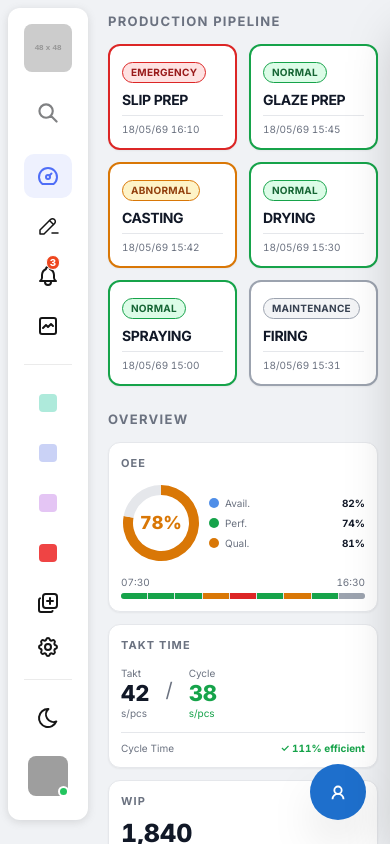
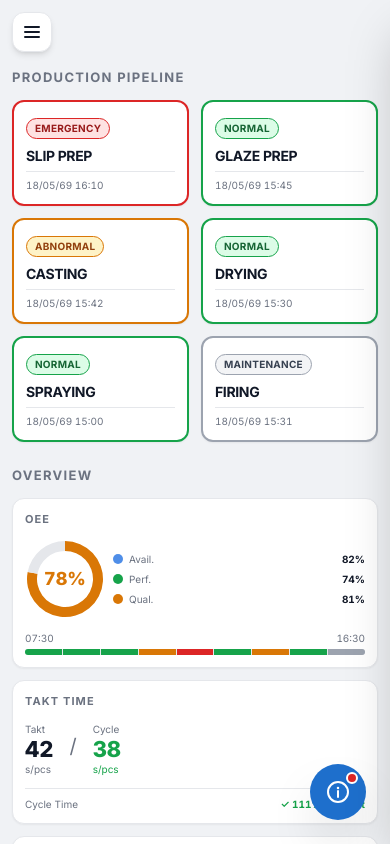
Before and after one commit to Ksryp/one-pd, a React (Vite) app: page / in a window 390 px wide. Built offline with nearby package versions, Linux system fonts and the light colour scheme; grey boxes are pictures that could not be loaded.

Commit message:
Update Side Bar Phone

```diff
--- a/src/components/layout/AppLayout.jsx
+++ b/src/components/layout/AppLayout.jsx
@@ -1,3 +1,4 @@
+import { useState, useEffect } from 'react'
 import { Outlet } from 'react-router-dom'
 import Sidebar from './Sidebar'
 import RightPanel from './RightPanel'
@@ -7,23 +8,73 @@ import { useDashboard } from '../../context/DashboardContext'
 export default function AppLayout() {
   const { theme, toggleTheme } = useDashboard()
   const isDark = theme === 'dark'
+  const [mobileSidebarOpen, setMobileSidebarOpen] = useState(false)
+
+  // ปิด sidebar เมื่อหน้าจอขยายออกไป desktop
+  useEffect(() => {
+    const mq = window.matchMedia('(min-width: 768px)')
+    const handler = (e) => { if (e.matches) setMobileSidebarOpen(false) }
+    mq.addEventListener('change', handler)
+    return () => mq.removeEventListener('change', handler)
+  }, [])
+
+  // ล็อค body scroll เมื่อ mobile drawer เปิด
+  useEffect(() => {
+    document.body.style.overflow = mobileSidebarOpen ? 'hidden' : ''
+    return () => { document.body.style.overflow = '' }
+  }, [mobileSidebarOpen])
 
   return (
     <div
       className={`flex h-screen overflow-hidden bg-[var(--bg-page)] ${isDark ? 'dark' : ''}`}
       style={{ fontFamily: "'Inter', sans-serif" }}
     >
-      {/* Sidebar */}
-      <div className="flex-shrink-0 p-2 h-full relative z-50">
+      {/* ── Hamburger button — mobile only ── */}
+      <button
+        className="md:hidden fixed top-3 left-3 z-[60] flex items-center justify-center w-10 h-10 rounded-xl bg-[var(--bg-card)] shadow-md border border-[var(--border)] text-[var(--text-primary)] transition-all duration-200 hover:border-[var(--accent)] hover:shadow-lg"
+        onClick={() => setMobileSidebarOpen(true)}
+        aria-label="Open navigation menu"
+      >
+        <svg width="18" height="18" viewBox="0 0 18 18" fill="none" stroke="currentColor" strokeWidth="2" strokeLinecap="round">
+          <path d="M2 4h14M2 9h14M2 14h14" />
+        </svg>
+      </button>
+
+      {/* ── Backdrop — mobile only ── */}
+      <div
+        className={`md:hidden fixed inset-0 z-[55] bg-black/50 backdrop-blur-sm transition-opacity duration-300 ${
+          mobileSidebarOpen ? 'opacity-100 pointer-events-auto' : 'opacity-0 pointer-events-none'
+        }`}
+        onClick={() => setMobileSidebarOpen(false)}
+        aria-hidden="true"
+      />
+
+      {/* ── Sidebar wrapper ──
+          Desktop : flex item ปกติ (static)
+          Mobile  : fixed drawer slide-in จากซ้าย
+      ── */}
+      <div
+        className={[
+          // desktop — อยู่ใน flex flow ปกติ
+          'md:flex-shrink-0 md:p-2 md:h-full md:relative md:z-50',
+          'md:translate-x-0 md:!translate-x-0',
+          // mobile — fixed drawer
+          'fixed top-0 left-0 h-full p-2 z-[56]',
+          'transition-transform duration-300 ease-in-out',
+          mobileSidebarOpen ? 'translate-x-0' : '-translate-x-full',
+        ].join(' ')}
+      >
         <Sidebar isDark={isDark} onThemeToggle={toggleTheme} />
       </div>
 
-      {/* Main content — gets full width on mobile/tablet, shares with RightPanel on xl+ */}
-      <main className="flex-1 overflow-y-auto min-w-0">
+      {/* ── Main content ── */}
+      <main className="flex-1 overflow-y-auto min-w-0 md:ml-0">
+        {/* spacer บน mobile สำหรับ hamburger button */}
+        <div className="md:hidden h-14" />
         <Outlet />
       </main>
 
-      {/* Right panel — fixed width on xl+, hidden drawer on smaller */}
+      {/* ── Right panel ── */}
       <RightPanel>
         <NotificationPanel />
       </RightPanel>
--- a/src/components/layout/RightPanel.jsx
+++ b/src/components/layout/RightPanel.jsx
@@ -1,8 +1,11 @@
 import { useState, useEffect, useRef } from 'react'
 import { useDashboard } from '../../context/DashboardContext'
+import { notifications } from '../../data/mock'
 
 export default function RightPanel({ children }) {
   const { rightPanelOpen, setRightPanelOpen } = useDashboard()
+  const unresolvedCount = notifications.filter(n => !n.resolved).length
+  const hasUnresolved = unresolvedCount > 0
   const [isMobile, setIsMobile] = useState(false)
   const startX = useRef(null)
   const drawerRef = useRef(null)
@@ -39,11 +42,19 @@ export default function RightPanel({ children }) {
         id="right-panel-fab"
         onClick={() => setRightPanelOpen(true)}
         className="fixed bottom-6 right-6 z-40 w-14 h-14 rounded-full bg-[var(--accent)] text-white shadow-2xl flex items-center justify-center transition-all duration-200 hover:scale-105 active:scale-95"
-        aria-label="Open notifications panel"
+        aria-label="Open info panel"
       >
-        <svg xmlns="http://www.w3.org/2000/svg" width="22" height="22" fill="none" viewBox="0 0 24 24" stroke="currentColor" strokeWidth={2}>
-          <path d="M18 20a6 6 0 00-12 0" /><circle cx="12" cy="10" r="4" />
+        {/* Info icon */}
+        <svg xmlns="http://www.w3.org/2000/svg" width="24" height="24" fill="none" viewBox="0 0 24 24" stroke="currentColor" strokeWidth={2} strokeLinecap="round" strokeLinejoin="round">
+          <circle cx="12" cy="12" r="10" />
+          <line x1="12" y1="8" x2="12" y2="8" strokeWidth={2.5} strokeLinecap="round" />
+          <line x1="12" y1="11" x2="12" y2="17" />
         </svg>
+
+        {/* Red dot — แสดงเมื่อมี unresolved notifications */}
+        {hasUnresolved && (
+          <span className="absolute top-2 right-2 w-3 h-3 rounded-full bg-[#DC2626] border-2 border-white" />
+        )}
       </button>
 
       {/* Backdrop */}
```
